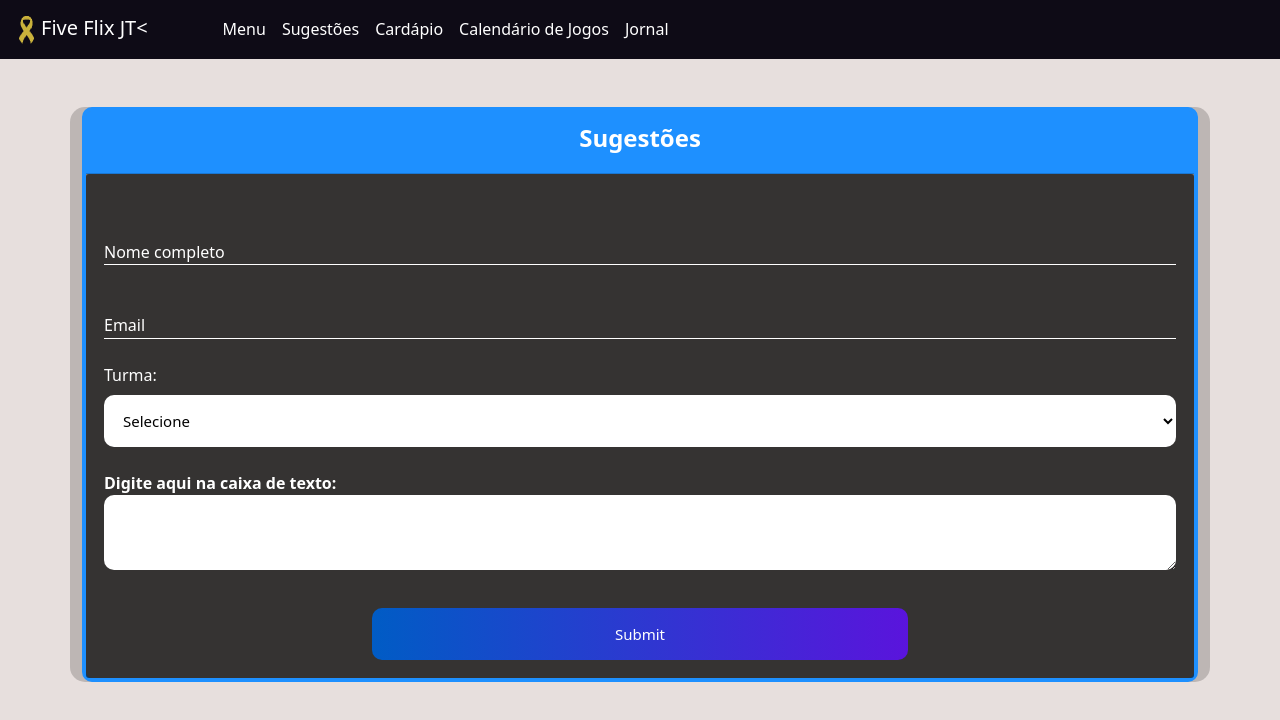
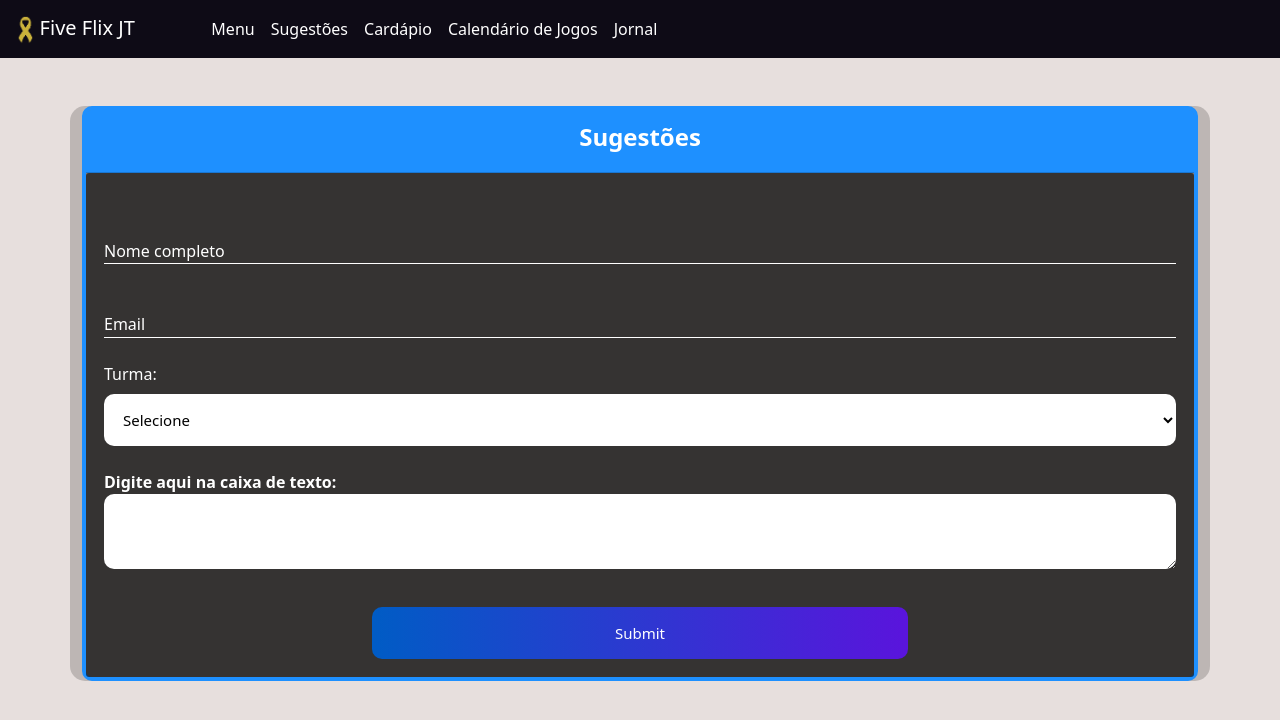
Before and after one commit to GabrielCordeiroBarrosoTeles/teste, a plain HTML site: page sugestao.html in a window 1280 px wide. Drawn offline with nearby package versions, Linux system fonts and the light colour scheme; a script that the page names is missing.

Commit message:
Update sugestao.html

```diff
--- a/sugestao.html
+++ b/sugestao.html
@@ -24,7 +24,7 @@
         <div class="container-fluid">
             <a class="navbar-brand text-white" href="index.html">
                 <img src="img/laco1.png" alt="" srcset="" style="margin-left: 4px;color: white;width: 12%;" >
-                Five Flix JT<
+                Five Flix JT
                 <img src="img/teste1.png" alt="" srcset="" style="margin-top: -5px;margin-left: 4px;width: 20%;">
             </a>
             <button class="navbar-toggler bg-light" type="button" data-bs-toggle="collapse" data-bs-target="#navbarSupportedContent" aria-controls="navbarSupportedContent" aria-expanded="false" aria-label="Toggle navigation">
```
